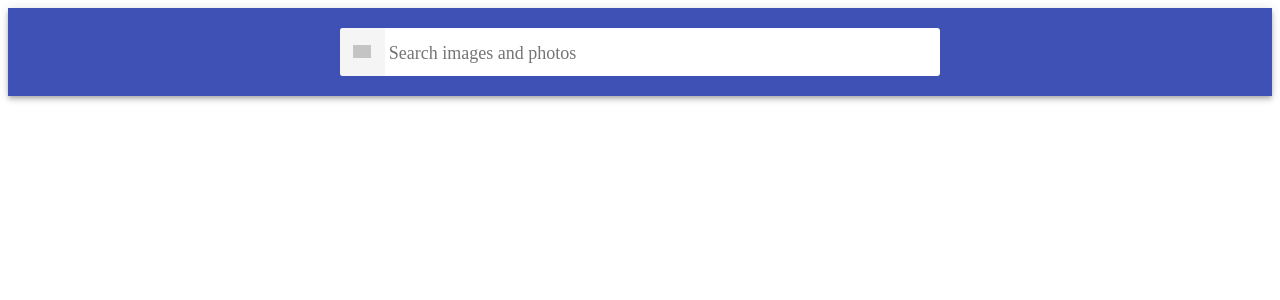
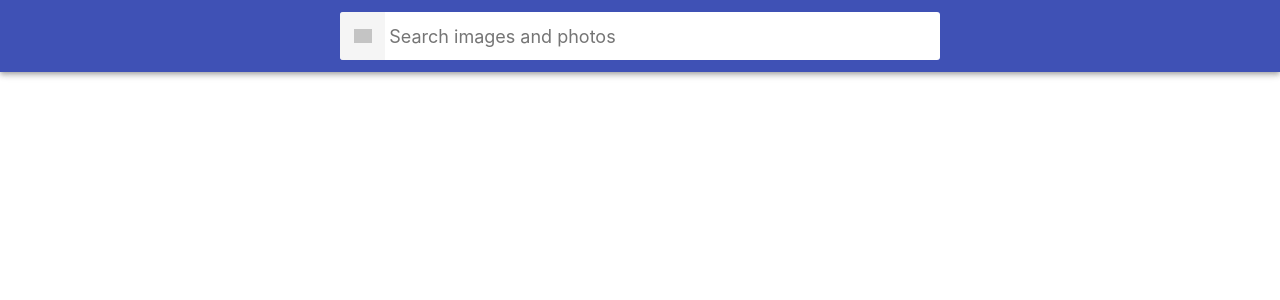
Before and after one commit to Svitlana-Ilnytska/goit-react-hw-03-image-finder, a React (Create React App) app: page / in a window 1280 px wide. Shown: the top 300 px of the page. Built offline with nearby package versions, Linux system fonts and the light colour scheme; grey boxes are pictures that could not be loaded.

Commit message:
refactored app

```diff
--- a/package.json
+++ b/package.json
@@ -12,6 +12,7 @@
     "react-dom": "^17.0.2",
     "react-loader-spinner": "^4.0.0",
     "react-scripts": "4.0.3",
+    "react-toastify": "^8.1.0",
     "web-vitals": "^1.1.2"
   },
   "scripts": {
--- /dev/null
+++ b/src/App.css
@@ -0,0 +1,37 @@
+html {
+    box-sizing: border-box;
+    width: 100vw;
+    overflow-x: hidden;
+  }
+
+  *,
+  *::before,
+  *::after {
+    box-sizing: inherit;
+  }
+
+  body {
+    margin: 0;
+    font-family: -apple-system, BlinkMacSystemFont, 'Segoe UI', Roboto,
+      Oxygen-Sans, Ubuntu, Cantarell, 'Helvetica Neue', sans-serif;
+    color: #212121;
+    background-color: #fff;
+    -webkit-font-smoothing: antialiased;
+    -moz-osx-font-smoothing: grayscale;
+  }
+
+  img {
+    display: block;
+    max-width: 100%;
+    height: auto;
+  }
+
+  /*
+   * Стили компонента App
+   */
+  .App {
+    display: grid;
+    grid-template-columns: 1fr;
+    grid-gap: 16px;
+    padding-bottom: 24px;
+  }
--- a/src/App.js
+++ b/src/App.js
@@ -2,8 +2,12 @@ import React, { Component } from "react";
 import Searchbar from "./components/Searchbar/Searchbar";
 import ImageGallery from "./components/ImageGallery/ImageGallery";
 import Loader from "react-loader-spinner";
+import Button from "./components/Button/Button";
 import "react-loader-spinner/dist/loader/css/react-spinner-loader.css";
+import { ToastContainer, toast } from "react-toastify";
 import * as api from "./services/api";
+
+import * as styles from "./App.css";
 
 export default class App extends Component {
   state = {
@@ -22,19 +26,28 @@ export default class App extends Component {
       this.fetchImages();
     }
   }
+  onChangeQuery = (query) => {
+    this.setState({
+      images: [],
+      query: query,
+      page: 1,
+    });
+  };
 
-  fetchImages = (query, page) => {
+  fetchImages = () => {
     this.setState({ isLoading: true });
-
+    const { query, page } = this.state;
     api
       .fetchImages(query, page)
       .then(({ hits }) =>
         this.setState((prevState) => ({
-          images: hits,
+          images: [...prevState.images, ...hits],
           page: prevState.page + 1,
         }))
       )
-      .catch((error) => this.setState({ error }))
+      .catch((error) =>
+        this.setState(toast("Trouble. Іomething is wrong :("), { error })
+      )
       .finally(() => this.setState({ isLoading: false }));
   };
 
@@ -44,10 +57,15 @@ export default class App extends Component {
 
   render() {
     const { images, isLoading } = this.state;
+
     return (
       <div>
-        <Searchbar onSubmit={this.fetchImages} />
-
+        <Searchbar onSubmit={this.onChangeQuery} />
+        {/* {images.length < 1 && (
+          <>
+            <p>No more</p>
+          </>
+        )} */}
         {isLoading ? (
           <Loader
             type="Puff"
@@ -57,8 +75,13 @@ export default class App extends Component {
             timeout={3000} //3 secs
           />
         ) : (
-          <ImageGallery images={images} />
+          <>
+            <ImageGallery images={images} />
+
+            {images.length >= 12 && <Button onSearch={this.fetchImages} />}
+          </>
         )}
+        <ToastContainer />
       </div>
     );
   }
--- /dev/null
+++ b/src/components/Button/Button.jsx
@@ -0,0 +1,16 @@
+import React from "react";
+import PropTypes from "prop-types";
+
+import css from "./Button.module.css";
+
+const Button = ({ onSearch }) => (
+  <button type="button" onClick={onSearch} className={css.button}>
+    Load more
+  </button>
+);
+
+Button.propTypes = {
+    onLoadMore: PropTypes.func.isRequired,
+};
+
+export default Button;
--- /dev/null
+++ b/src/components/Button/Button.module.css
@@ -0,0 +1,27 @@
+.button {
+  margin: 15px auto;
+  display: flex;
+  justify-content: center;
+  padding: 8px 16px;
+  border-radius: 2px;
+  background-color: #3f51b5;
+  transition: all 250ms cubic-bezier(0.4, 0, 0.2, 1);
+  text-align: center;
+  color: #fff;
+  border: 0;
+  text-decoration: none;
+  cursor: pointer;
+  font-family: inherit;
+  font-size: 18px;
+  line-height: 24px;
+  font-style: normal;
+  font-weight: 500;
+  min-width: 180px;
+  box-shadow: 0px 3px 1px -2px rgba(0, 0, 0, 0.2),
+    0px 2px 2px 0px rgba(0, 0, 0, 0.14), 0px 1px 5px 0px rgba(0, 0, 0, 0.12);
+}
+
+.button:hover,
+.button:focus {
+  background-color: #303f9f;
+}
--- a/src/components/ImageGallery/ImageGallery.jsx
+++ b/src/components/ImageGallery/ImageGallery.jsx
@@ -6,22 +6,19 @@ import css from "./ImageGallery.module.css";
 
 const ImageGallery = ({ images, onClickImage }) => (
   <ul className={css.imageGallery}>
-    {images.map(({ id, webformatURL, tags }) => {
+    {images.map((image) => {
       return (
-        <ImageGalleryItem
-          key={id}
-          image={webformatURL}
-          tags={tags}
-          onClickImage={() => onClickImage(id)}
-        />
+        <li key={image.id} className={css.imageGalleryItem}>
+          <ImageGalleryItem
+            webformatURL={image.webformatURL}
+            tags={image.tags}
+            onClickImage={() => onClickImage(image.id)}
+          />
+        </li>
       );
     })}
   </ul>
 );
-
-ImageGallery.defaultProps = {
-  tags: "",
-};
 
 ImageGallery.propTypes = {
   images: PropTypes.arrayOf(
--- a/src/components/ImageGallery/ImageGallery.module.css
+++ b/src/components/ImageGallery/ImageGallery.module.css
@@ -10,3 +10,9 @@
   margin-left: auto;
   margin-right: auto;
 }
+
+.imageGalleryItem {
+  border-radius: 2px;
+  box-shadow: 0px 1px 3px 0px rgba(0, 0, 0, 0.2),
+    0px 1px 1px 0px rgba(0, 0, 0, 0.14), 0px 2px 1px -1px rgba(0, 0, 0, 0.12);
+}
--- a/src/components/ImageGalleryItem/ImageGalleryItem.jsx
+++ b/src/components/ImageGalleryItem/ImageGalleryItem.jsx
@@ -3,15 +3,13 @@ import PropTypes from "prop-types";
 
 import css from "./ImageGalleryItem.module.css";
 
-const ImageGalleryItem = ({ image, onClickImage }) => (
-  <li className={css.imageGalleryItem}>
-    <img
-      src={image}
-      alt={image.tags}
-      onClickImage={(e) => onClickImage(image.id)}
-      className={css.image}
-    />
-  </li>
+const ImageGalleryItem = ({ id, webformatURL, largeImageURL, tags, onClickImage }) => (
+  <img
+    src={webformatURL}
+    alt={tags}
+    onClick={onClickImage}
+    className={css.image}
+  />
 );
 
 ImageGalleryItem.defaultProps = {
@@ -19,7 +17,7 @@ ImageGalleryItem.defaultProps = {
 };
 
 ImageGalleryItem.propTypes = {
-  image: PropTypes.string.isRequired,
+
   id: PropTypes.number,
   webformatURL: PropTypes.string,
   largeImageURL: PropTypes.string,
--- a/src/components/ImageGalleryItem/ImageGalleryItem.module.css
+++ b/src/components/ImageGalleryItem/ImageGalleryItem.module.css
@@ -1,9 +1,3 @@
-.imageGalleryItem {
-  border-radius: 2px;
-  box-shadow: 0px 1px 3px 0px rgba(0, 0, 0, 0.2),
-    0px 1px 1px 0px rgba(0, 0, 0, 0.14), 0px 2px 1px -1px rgba(0, 0, 0, 0.12);
-}
-
 .image {
   width: 100%;
   height: 260px;
--- a/src/components/Searchbar/Searchbar.jsx
+++ b/src/components/Searchbar/Searchbar.jsx
@@ -1,4 +1,6 @@
 import React, { Component } from "react";
+import { toast } from "react-toastify";
+import 'react-toastify/dist/ReactToastify.css';
 
 import css from "./Searchbar.module.css";
 
@@ -15,7 +17,7 @@ export default class Searchbar extends Component {
     e.preventDefault();
 
     if (this.state.query.trim() === "") {
-      return console.log("введіть щось");
+      return toast("Please enter something;)");
     }
 
     this.props.onSubmit(this.state.query);
@@ -34,10 +36,11 @@ export default class Searchbar extends Component {
           <input
             className={css.input}
             type="text"
-            autocomplete="off"
-            autofocus
+            // autocomplete="off"
+            // autofocus
             placeholder="Search images and photos"
             value={query}
+            name="query"
             onChange={this.handleNameChange}
           />
         </form>
```
Also changed, not shown: 1 other file (tests, documents, lock files or other folders). Lines whose indentation alone changed are shown as unchanged.
